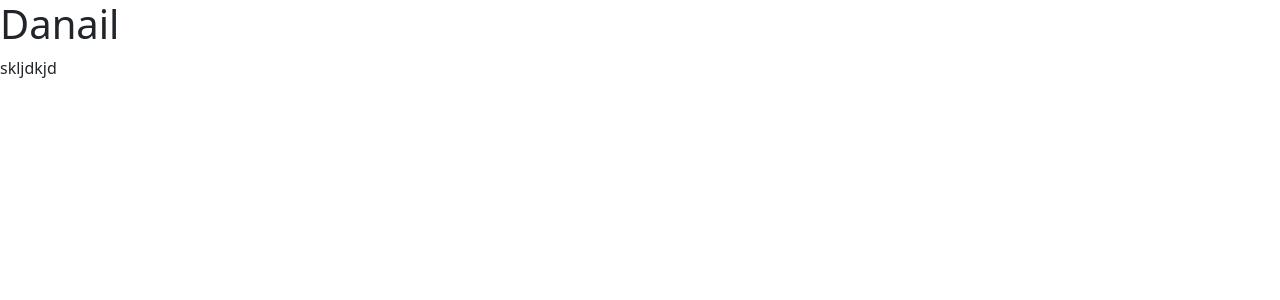
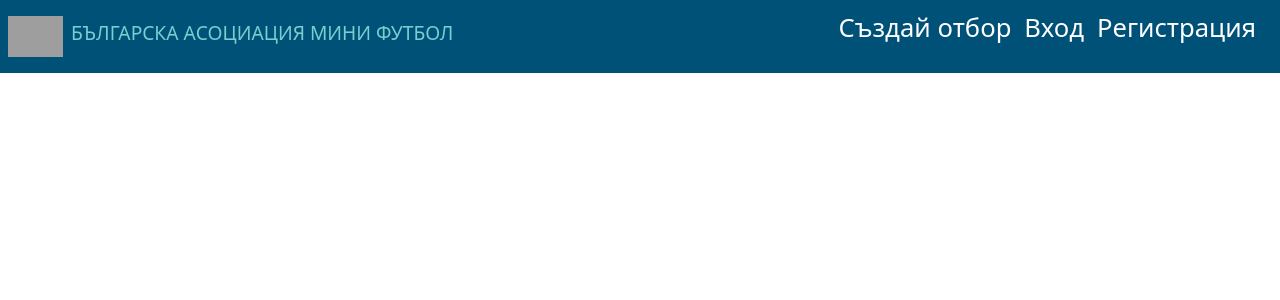
Before and after one commit to DanailDanov/SoftUni-React-Project, a React (Vite) app in the folder client/: page / in a window 1280 px wide. Shown: the top 300 px of the page. Built offline with nearby package versions, Linux system fonts and the light colour scheme; grey boxes are pictures that could not be loaded.

Commit message:
Under Development: Header Section

```diff
--- a/client/src/App.jsx
+++ b/client/src/App.jsx
@@ -1,12 +1,13 @@
 
 
+import Header from "./components/features/header/Header"
+
 function App() {
-    return (
-        <div>
-            <h1>Danail</h1>
-            <p>skljdkjd</p>
-        </div>
-    )
+  return (
+    <>
+    <Header />
+    </>
+  )
 }
 
 export default App
--- a/client/src/components/features/header/Header.jsx
+++ b/client/src/components/features/header/Header.jsx
@@ -1,5 +1,25 @@
+import styles from './Header.module.css';
 
+export default function Header() {
+    return (
+        <header className={styles['main-header']}>
+            <div className={styles.container} >
+                <div className={styles['logo-heading']}>
+                    <div className={styles.logo}>
+                        <img src="https://bamf.bg/assets/img/img-client/main_logo-min.png" alt="" />
+                    </div>
+                    <h1 className={styles['main-heading']}>Българска асоциация мини футбол</h1>
+                </div>
 
-export default function Header () {
+                <nav className={styles['main-nav']}>
+                    <ul className={styles['nav-ul']}>
+                        <li>Създай отбор</li>
+                        <li>Вход</li>
+                        <li>Регистрация</li>
+                    </ul>
+                </nav>
 
+            </div>
+        </header>
+    )
 }
--- a/client/src/components/features/header/Header.module.css
+++ b/client/src/components/features/header/Header.module.css
@@ -0,0 +1,49 @@
+.main-header {
+    background-color: #005178;
+    padding: 0.5em 0;
+}
+
+.container {
+    display: flex;
+    align-items: center;
+    justify-content: space-between;
+
+}
+
+.main-nav {
+    margin-right: 1.5em;
+}
+
+.nav-ul {
+    display: flex;
+    font-size: 2em;
+}
+
+.nav-ul li {
+    display: block;
+    list-style: none;
+    margin-left: 0.5em;
+    color: white;
+    font-size: 0.8em;
+}
+
+.main-heading {
+    color: #7BCDCE;
+    font-weight: 300;
+    font-size: 1.2em;
+    text-transform: uppercase;
+}
+
+.logo-heading {
+    display: flex;
+    align-items: center;
+}
+
+.logo {
+    margin: 0.5em 0.5em 0.5em 0.5em;
+}
+
+.logo img {
+    width: 55px;
+    height: auto;
+}
```
Also changed, not shown: client/public/images/main_logo-min.png (added).
